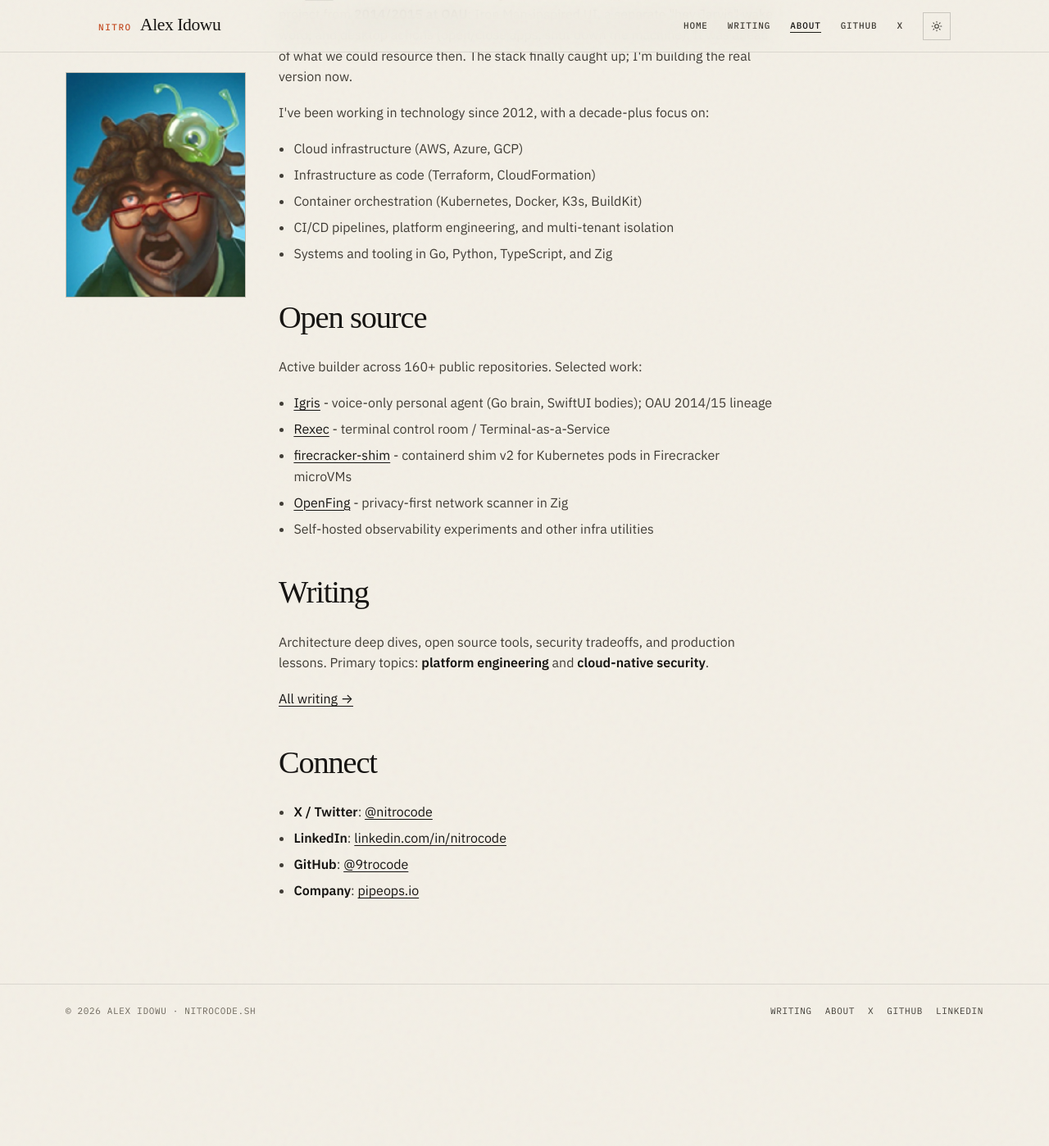
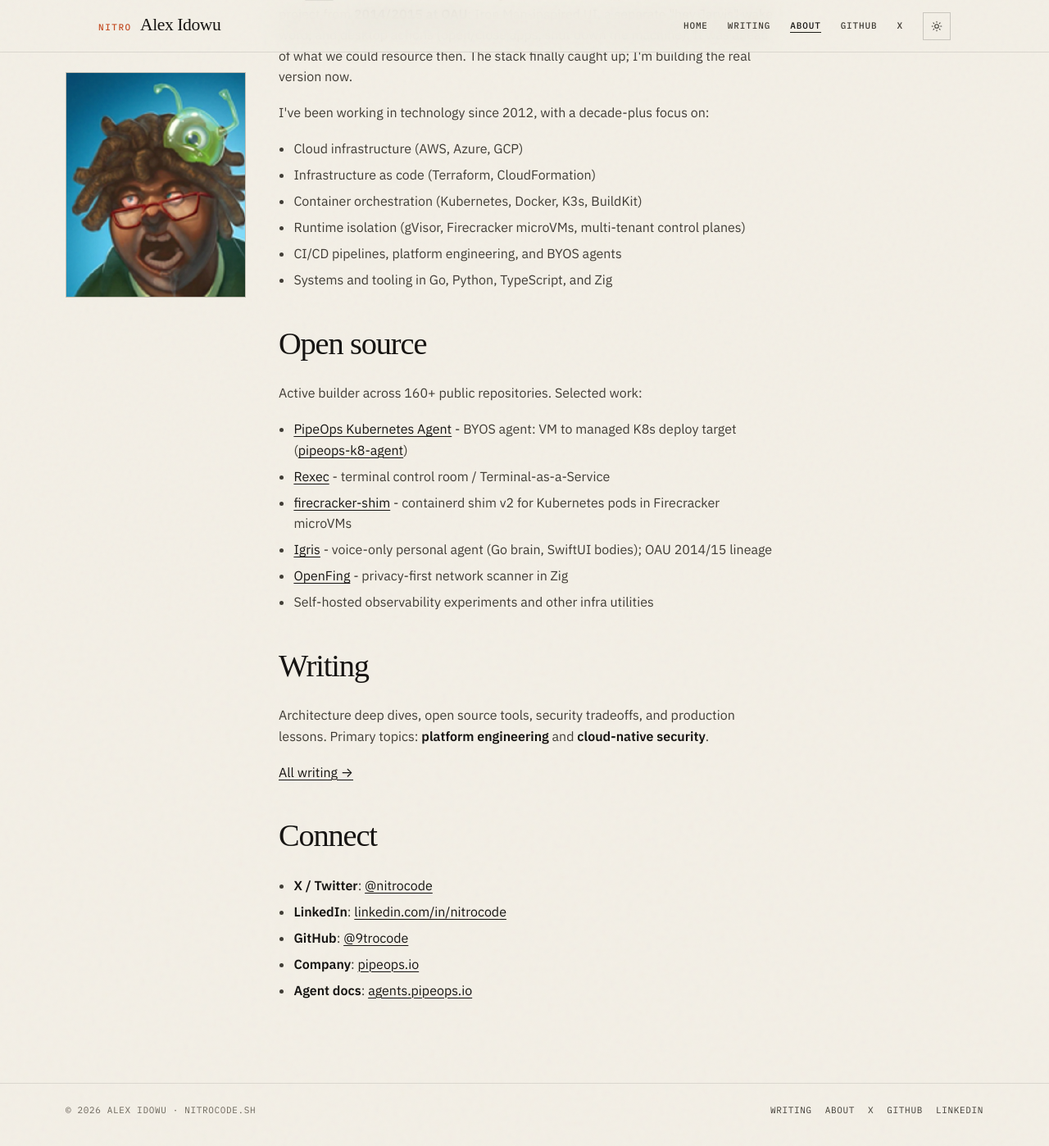
Before and after one commit to 9trocode/9trocode.github.io, a Jekyll site: the page built from about.md, in a window 1280 px wide and 1400 px high, scrolled down 737 px. Shown: the whole window at 82% size. Built offline with Jekyll 4.4.1, drawn with Linux system fonts in a browser that asks for light colours; some web fonts are replaced; before the commit the page ends 2015 px from its top, so only the background shows below that.

Commit message:
Make K8s Agent and firecracker-shim more visible on home and About.
Hero chip for the agent, OSS list + focus bullets, and docs in Connect.

```diff
--- a/about.md
+++ b/about.md
@@ -33,7 +33,8 @@ image: /assets/images/nitrocode-og-v2.png
       <li>Cloud infrastructure (AWS, Azure, GCP)</li>
       <li>Infrastructure as code (Terraform, CloudFormation)</li>
       <li>Container orchestration (Kubernetes, Docker, K3s, BuildKit)</li>
-      <li>CI/CD pipelines, platform engineering, and multi-tenant isolation</li>
+      <li>Runtime isolation (gVisor, Firecracker microVMs, multi-tenant control planes)</li>
+      <li>CI/CD pipelines, platform engineering, and BYOS agents</li>
       <li>Systems and tooling in Go, Python, TypeScript, and Zig</li>
     </ul>
 
@@ -42,9 +43,10 @@ image: /assets/images/nitrocode-og-v2.png
     <p>Active builder across 160+ public repositories. Selected work:</p>
 
     <ul>
-      <li><a href="https://github.com/9trocode/Igris">Igris</a> - voice-only personal agent (Go brain, SwiftUI bodies); OAU 2014/15 lineage</li>
+      <li><a href="https://agents.pipeops.io/">PipeOps Kubernetes Agent</a> - BYOS agent: VM to managed K8s deploy target (<a href="https://github.com/PipeOpsHQ/pipeops-k8-agent">pipeops-k8-agent</a>)</li>
       <li><a href="https://github.com/PipeOpsHQ/Rexec">Rexec</a> - terminal control room / Terminal-as-a-Service</li>
       <li><a href="https://github.com/PipeOpsHQ/firecracker-shim">firecracker-shim</a> - containerd shim v2 for Kubernetes pods in Firecracker microVMs</li>
+      <li><a href="https://github.com/9trocode/Igris">Igris</a> - voice-only personal agent (Go brain, SwiftUI bodies); OAU 2014/15 lineage</li>
       <li><a href="https://github.com/9trocode/OpenFing">OpenFing</a> - privacy-first network scanner in Zig</li>
       <li>Self-hosted observability experiments and other infra utilities</li>
     </ul>
@@ -62,6 +64,7 @@ image: /assets/images/nitrocode-og-v2.png
       <li><strong>LinkedIn</strong>: <a href="https://www.linkedin.com/in/nitrocode/">linkedin.com/in/nitrocode</a></li>
       <li><strong>GitHub</strong>: <a href="https://github.com/9trocode">@9trocode</a></li>
       <li><strong>Company</strong>: <a href="https://pipeops.io">pipeops.io</a></li>
+      <li><strong>Agent docs</strong>: <a href="https://agents.pipeops.io/">agents.pipeops.io</a></li>
     </ul>
   </div>
 </div>
```
Also changed, not shown: index.md (+1 -0 lines).
